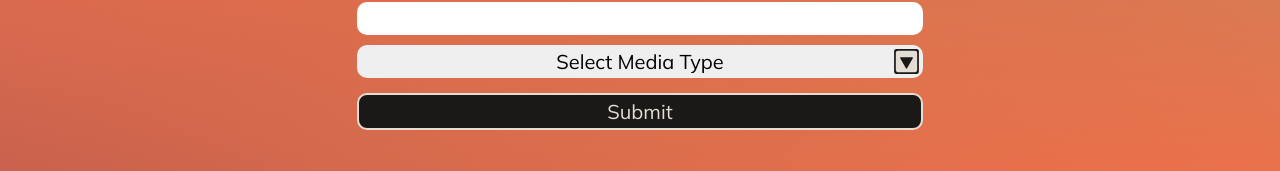
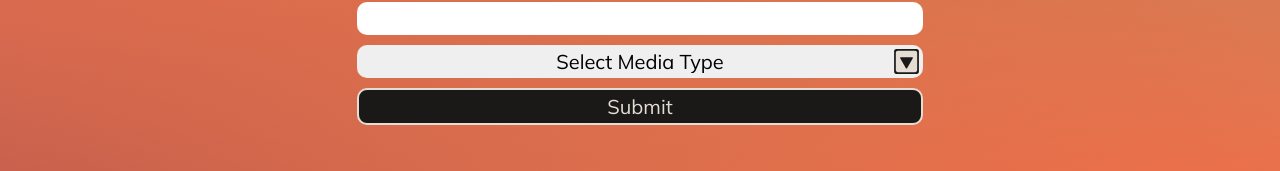
Before and after one commit to deliciouscode/project-three, a React (Create React App) app: page / in a window 1280 px wide. Shown: the part 421-592 px from the top of the page. Built offline with nearby package versions, Linux system fonts and the light colour scheme; no server answers; the database is empty.

Commit message:
now with scrollllllling  :runner:  :runner:

```diff
--- a/package.json
+++ b/package.json
@@ -11,6 +11,7 @@
     "react": "^17.0.2",
     "react-dom": "^17.0.2",
     "react-scripts": "4.0.3",
+    "react-scroll": "^1.8.2",
     "web-vitals": "^1.1.1"
   },
   "scripts": {
--- a/src/App.js
+++ b/src/App.js
@@ -1,5 +1,6 @@
 import firebase from './firebase';
 import { useState, useEffect } from 'react';
+import { Link } from 'react-scroll';
 import Header from './Header';
 import SavedList from './SavedList';
 import Form from './Form';
@@ -126,7 +127,7 @@ function App() {
 
         <section>
           <h2>Recommendations</h2>
-          <ul className="recommendationsList">
+          <ul className="recommendationsList" id="recommendations">
             {/* send results from API call as props to list component */}
             { list.length !== 0 ?
               list.map( (listItem, index) => {
--- a/src/App.scss
+++ b/src/App.scss
@@ -39,10 +39,6 @@ button {
   border: 2px solid $grey;
   border-radius: 10px;
   text-align: center;
-}
-
-button:not(.submit) {
-  margin-left: 10px;
 }
 
 button:hover,
@@ -124,6 +120,10 @@ form {
     -moz-appearance: none;
     -webkit-appearance: none;
     appearance: none;
+  }
+  button {
+    width: calc(100% - 10px);
+    margin: 5px auto;
   }
 }
 
@@ -247,6 +247,9 @@ h2 {
     max-width: 60px;
     padding: 10px 10px 0 10px;
   }
+  button {
+    margin-left: 10px;
+  }
 
 }
 
--- a/src/Form.js
+++ b/src/Form.js
@@ -1,3 +1,5 @@
+import { Link } from 'react-scroll';
+
 
 const Form = (props) => {
     return(
@@ -22,7 +24,7 @@ const Form = (props) => {
                 <option value="book">Book</option>
                 <option value="game">Game</option>
             </select>
-            <button className="submit" onClick={ event => props.submitForm(event) }>Submit</button>
+            <Link to="recommendations" spy={true} smooth={true}><button className="submit" onClick={ event => props.submitForm(event) }>Submit</button></Link>
         </form>
     )
 }
```
Also changed, not shown: 1 other file (tests, documents, lock files or other folders).
